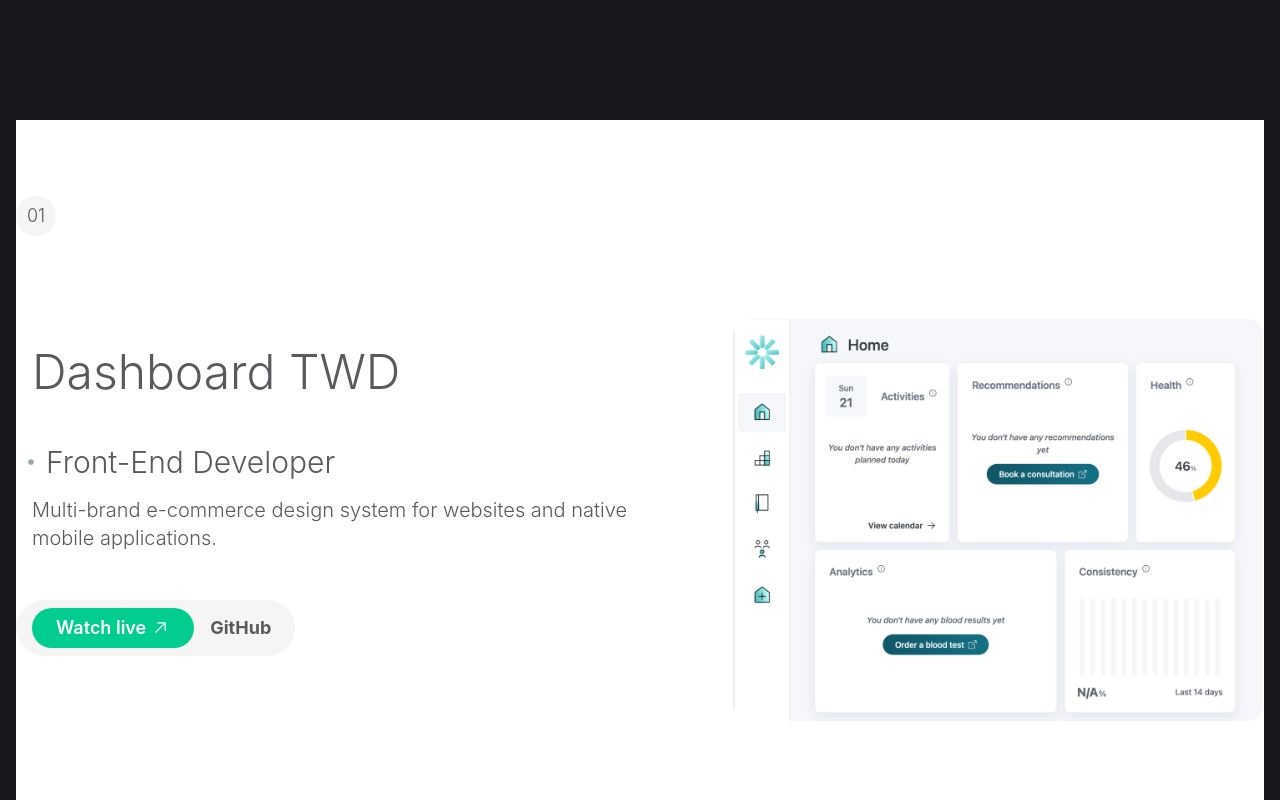
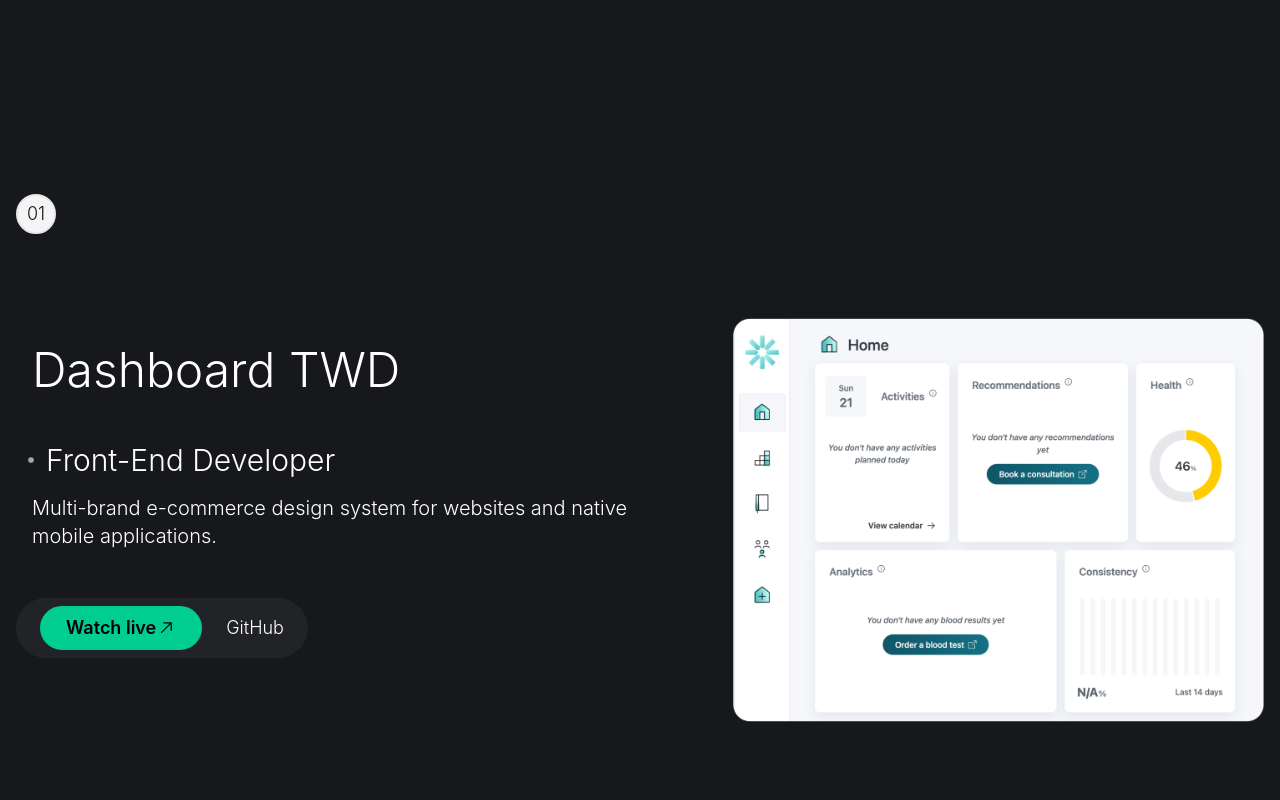
Before and after one commit to Braulin96/MyPortfolio, a React (Create React App) app in the folder portofolio/: page / in a window 1280 px wide. Shown: the part 2280-3080 px from the top of the page. Built offline with nearby package versions, Linux system fonts and the light colour scheme; a web font is replaced by a local one; what tailwindcss-animated would draw is missing.

Commit message:
change the buttons in ProjectList component

```diff
--- a/portofolio/src/components/ProjectsList.js
+++ b/portofolio/src/components/ProjectsList.js
@@ -116,50 +116,37 @@ const ModuleProject = ({
 }) => {
   return (
     <div className="max-w-7xl flex items-center mx-auto px-4">
-      <div className="flex bg-white h-full gap-x-12">
+      <div className="flex h-full gap-x-12">
         <div
-          className="flex flex-col gap-y-20 md:sticky bg-white md:h-[100vh]"
+          className="flex flex-col gap-y-20 md:sticky  md:h-[100vh]"
           style={{
             top: 0,
           }}
         >
-          <div className="my-auto text-secondary-gray font-light">
-            <div className="bg-[#F5F5F5] rounded-full w-10 aspect-square md:flex hidden items-center">
-              <p className="mx-auto text-lg">{number}</p>
+          <div className="my-auto text-white font-light">
+            <div className="bg-[#F5F5F5] rounded-full w-10 aspect-square md:flex hidden items-center border-2">
+              <p className="mx-auto text-lg text-[#17181c]">{number}</p>
             </div>
             <div className="flex flex-col md:py-28 py-0">
-              <p className="text-5xl ml-4 ">{projectName}</p>
+              <p className="text-5xl ml-4">{projectName}</p>
               <div className="flex mt-12">
                 <BsDot className="my-auto" size={30} color="#9EABA2" />
                 <p className="text-3xl my-auto ">{rule}</p>
               </div>
               <p className="ml-4 mt-4 text-xl">{description}</p>
-
               <div className="md:hidden flex flex-col justify-center pt-12 overflow-hidden">
                 <SlideCarousel />
                 <p className="text-sm mt-8 underline flex md:hidden">
                   React App
                 </p>
               </div>
+              <div className="bg-white bg-opacity-5 px-4 w-fit rounded-full flex mb-12 gap-x-2 md:mt-12 mt-6 md:mx-0 mx-auto">
+                <button className="fade ml-4 cursor-pointer px-6 py-1.5 rounded-full my-auto flex">
+                  <p className="font-semibold text-lg">Watch live</p>
+                  <GoArrowUpRight size={20} className="my-auto" />
+                </button>
 
-              <div className="bg-[#F5F5F5] px-4 w-fit md:mt-12 mt-6 rounded-full flex py-2 mb-12 gap-x-2 md:mx-0 mx-auto">
-                <a className="text-white mx-auto hover:bg-opacity-90 font-semibold w-fit bg-primary-green rounded-full px-6 py-1.5 flex gap-x-1">
-                  <a
-                    href={liveLink}
-                    target="_blank"
-                    rel="noopener noreferrer"
-                    className="text-lg"
-                  >
-                    Watch live
-                  </a>
-                  <GoArrowUpRight size={20} className="my-auto" />
-                </a>
-                <a
-                  href={gitHub}
-                  target="_blank"
-                  rel="noopener noreferrer" // This is important for security reasons
-                  className="my-auto px-2 text-secondary-gray font-bold hover:opacity-90 text-lg"
-                >
+                <a className="secondaryButton my-auto px-2 text-white hover:opacity-90 text-lg cursor-pointer">
                   GitHub
                 </a>
               </div>
```
